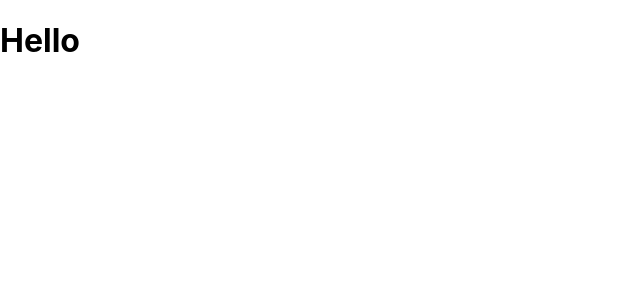
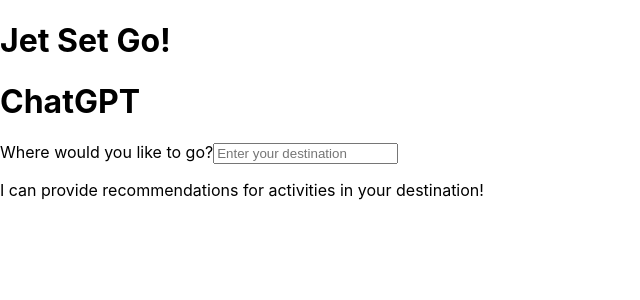
Before and after one commit to jhdavey/jsg, a React (Create React App) app: page / in a window 1280 px wide. Shown: the top 300 px of the page, without its empty margins (0-640 px from the left). Built offline with nearby package versions, Linux system fonts and the light colour scheme.

Commit message:
Connected ChatGPT with server setup, and component. Base function provides responses.

```diff
--- /dev/null
+++ b/src/components/ChatGPT.js
@@ -0,0 +1,36 @@
+import React, { useState } from "react";
+import axios from "axios";
+
+export default function ChatGPT() {
+    const [prompt, setPrompt] = useState("");
+    const [response, setResponse] = useState("");
+    const HTTP = "http://localhost:8020/chat";
+
+    const handleSubmit = (e) => {
+        e.preventDefault();
+        axios.post(`${HTTP}`, {prompt})
+            .then(res => setResponse(res.data))
+            .catch(error => {
+                console.log(error);
+            })
+    }
+
+    const handlePrompt = (e) => setPrompt(e.target.value);
+
+    return <div className="container">
+    <h1>ChatGPT</h1>
+    <form className="form" onSubmit={handleSubmit}>
+        <div className="form-group">
+            <label htmlFor="">Where would you like to go?</label>
+            <input type="text" className="input" placeholder="Enter your destination" value={prompt} onChange={handlePrompt} />
+        </div>
+    </form>
+
+    <div className="output">
+        <p>
+            {response ? response : "I can provide recommendations for activities in your destination!"}
+        </p>
+    </div>
+
+    </div>
+};
--- a/src/components/pages/Home.js
+++ b/src/components/pages/Home.js
@@ -1,5 +1,10 @@
+import ChatGPT from "../ChatGPT"
+
 export default function Home() {
     return (
-    <h1>Hello</h1>
+        <div>
+            <h1>Jet Set Go!</h1>
+            <ChatGPT />
+        </div>
     )
     }
```
